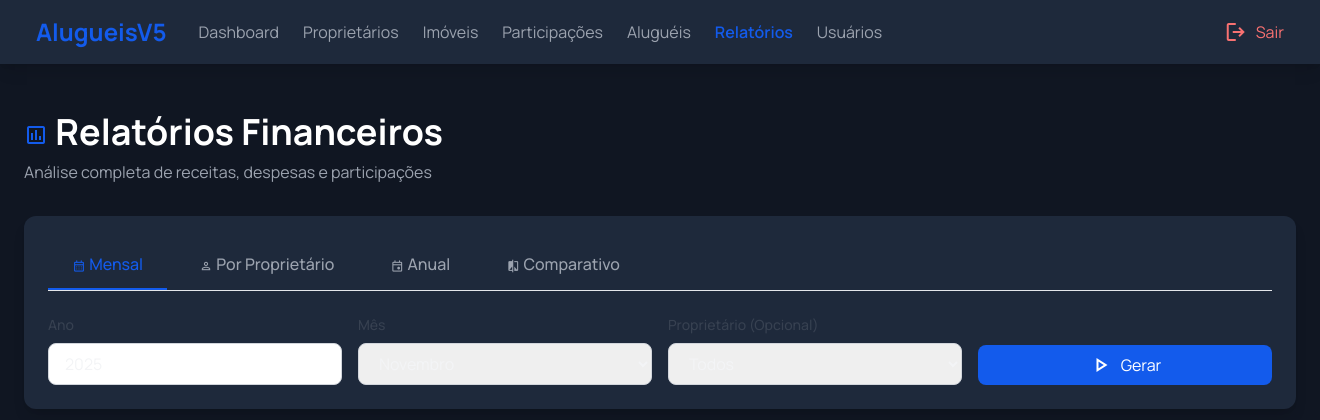
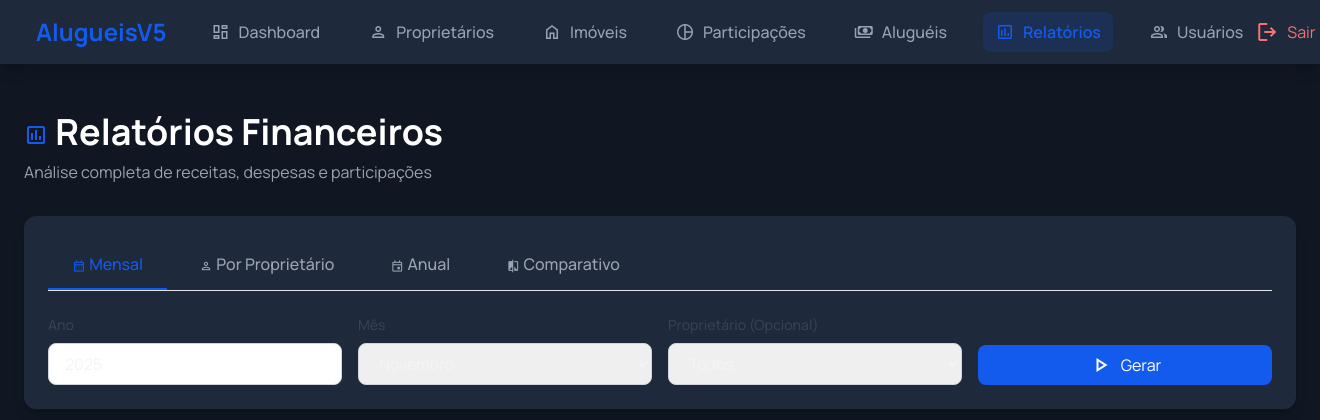
Before and after one commit to Mlocoes/AlugueisV5, a FastAPI app: template app/templates/relatorios.html in a window 1320 px wide. Shown: the top 420 px of the page. Run offline with FastAPI, Linux system fonts and the light colour scheme; the template is opened without the code that fills it, so the values that code supplies are empty; some libraries are stand-ins or nearby versions.

Commit message:
fix: Padronizar TODOS os menus de navegação com ícones e estilos idênticos
- Adicionados ícones Material Symbols em TODOS os 7 templates
- Dashboard: removido texto 'Administrador', adicionados ícones
- Participações: adicionados ícones em todos os links
- Relatórios: adicionados ícones em todos os links
- Aluguéis, Imóveis, Proprietários, Usuários: já estavam corretos
- Todos os menus agora usam classe .nav-link com .active
- Botão 'Sair' padronizado com 'hidden md:inline'
- Estrutura HTML idêntica em todos os templates

```diff
--- a/app/templates/relatorios.html
+++ b/app/templates/relatorios.html
@@ -10,18 +10,39 @@
             <div class="flex items-center gap-8">
                 <h1 class="text-2xl font-bold text-[var(--primary)]">AlugueisV5</h1>
                 <div class="flex gap-6">
-                    <a href="/dashboard" class="text-gray-400 hover:text-white transition-colors">Dashboard</a>
-                    <a href="/proprietarios" class="text-gray-400 hover:text-white transition-colors">Proprietários</a>
-                    <a href="/imoveis" class="text-gray-400 hover:text-white transition-colors">Imóveis</a>
-                    <a href="/participacoes" class="text-gray-400 hover:text-white transition-colors">Participações</a>
-                    <a href="/alugueis" class="text-gray-400 hover:text-white transition-colors">Aluguéis</a>
-                    <a href="/relatorios" class="text-[var(--primary)] font-semibold">Relatórios</a>
-                    <a href="/usuarios" class="text-gray-400 hover:text-white transition-colors">Usuários</a>
+                    <a href="/dashboard" class="nav-link">
+                        <span class="material-symbols-outlined text-sm">dashboard</span>
+                        Dashboard
+                    </a>
+                    <a href="/proprietarios" class="nav-link">
+                        <span class="material-symbols-outlined text-sm">person</span>
+                        Proprietários
+                    </a>
+                    <a href="/imoveis" class="nav-link">
+                        <span class="material-symbols-outlined text-sm">home</span>
+                        Imóveis
+                    </a>
+                    <a href="/participacoes" class="nav-link">
+                        <span class="material-symbols-outlined text-sm">pie_chart</span>
+                        Participações
+                    </a>
+                    <a href="/alugueis" class="nav-link">
+                        <span class="material-symbols-outlined text-sm">payments</span>
+                        Aluguéis
+                    </a>
+                    <a href="/relatorios" class="nav-link active">
+                        <span class="material-symbols-outlined text-sm">assessment</span>
+                        Relatórios
+                    </a>
+                    <a href="/usuarios" class="nav-link">
+                        <span class="material-symbols-outlined text-sm">group</span>
+                        Usuários
+                    </a>
                 </div>
             </div>
             <button onclick="logout()" class="text-red-400 hover:text-red-300 flex items-center gap-2 transition-colors">
                 <span class="material-symbols-outlined">logout</span>
-                Sair
+                <span class="hidden md:inline">Sair</span>
             </button>
         </div>
     </div>
```
Also changed, not shown: app/templates/dashboard.html (+4 -9 lines), app/templates/participacoes.html (+29 -8 lines).
